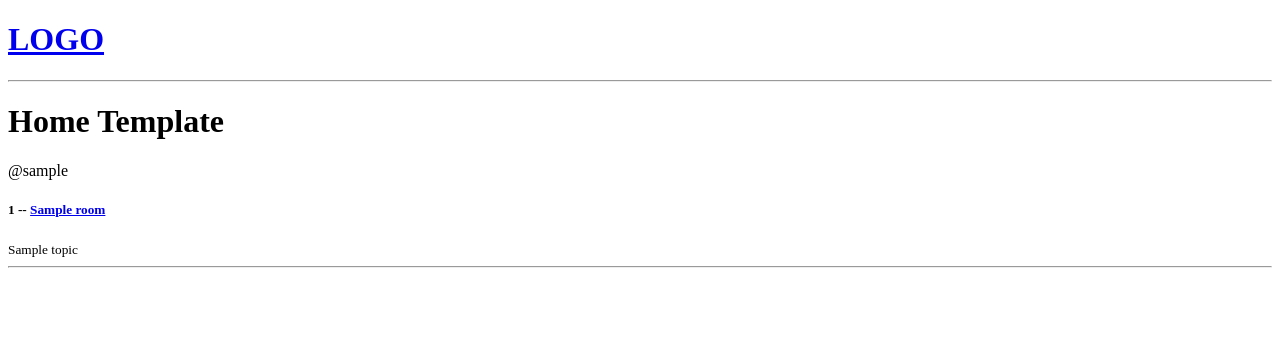
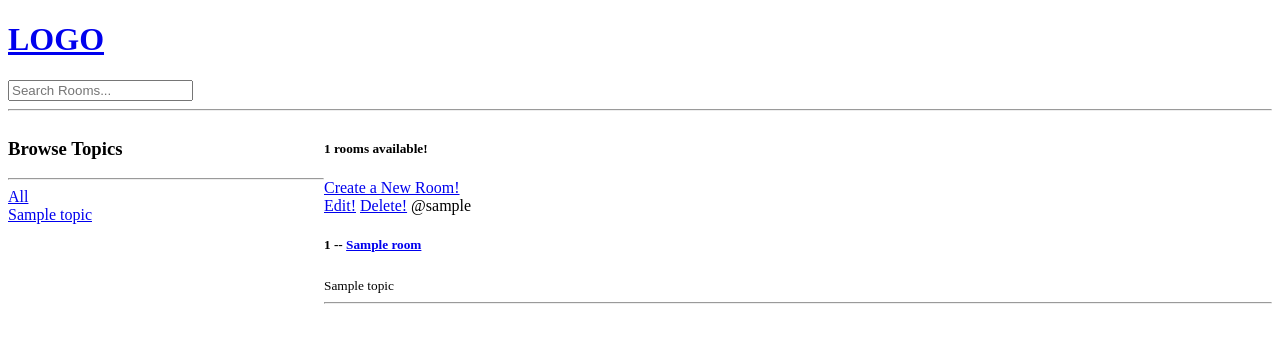
Before and after one commit to mahdiscorpio/study-budy, a Django app: template base/templates/base/home.html in a window 1280 px wide. Shown: the top 343 px of the page. Run offline with Django 3.2, Linux system fonts and the light colour scheme; the template is opened without the code that fills it: most values are stand-ins (such as "Sample title", 1, 10 or a date in 2020).

Commit message:
main   watched the tutorial till 2:21:00 (CRUD --- Search) Done

```diff
--- a/base/models.py
+++ b/base/models.py
@@ -19,6 +19,9 @@ class Room(models.Model):
     updated = models.DateTimeField(auto_now=True)
     created = models.DateTimeField(auto_now_add=True)
 
+    class Meta:
+        ordering = ['-updated', '-created']
+
     def __str__(self):
         return self.name
 
--- a/base/templates/base/home.html
+++ b/base/templates/base/home.html
@@ -2,21 +2,47 @@
 
 
 {% block content %}
-<h1>Home Template</h1>
+<style>
+    .home-container{
+        display: grid;
+        grid-template-columns: 1fr 3fr;
+    }
+</style>
+
+<div class="home-container">
 
 
-<div>
+  <div>
+    <h3>Browse Topics</h3>
+    <hr>
+    <div>
+        <a href="{% url 'home' %}">All</a>
+    </div>
+    {% for topic in topics %}
+      <div>
+        <a href="{% url 'home' %}?q={{topic.name}}">{{topic.name}}</a>
+      </div>
+    {% endfor %}
+  </div>
 
+
+  <div>
+    <h5>{{room_count}} rooms available!</h5>
+    <a href="{% url 'create-room' %}">Create a New Room!</a>
     <div>
-        {% for room in rooms %}
-            <div>
-                <span>@{{room.host.username}}</span>
-                <h5>{{room.id}}  -- <a href="{% url 'room' room.id %}">{{room.name}}</a></h5>
-                <small>{{room.topic.name}}</small>
-                <hr>
-            </div>
-        {% endfor %}
+      {% for room in rooms %}
+      <div>
+        <a href="{% url 'update-room' room.id %}">Edit!</a>
+        <a href="{% url 'delete-room' room.id %}">Delete!</a>
+        <span>@{{room.host.username}}</span>
+        <h5>
+          {{room.id}} -- <a href="{% url 'room' room.id %}">{{room.name}}</a>
+        </h5>
+        <small>{{room.topic.name}}</small>
+        <hr />
+      </div>
+      {% endfor %}
     </div>
-
+  </div>
 </div>
 {% endblock %}
--- a/base/templates/base/room.html
+++ b/base/templates/base/room.html
@@ -3,4 +3,6 @@
 
 {% block content %}
 <h1>{{room.name}}</h1>
+<hr>
+<p>{{room.description}}</p>
 {% endblock %}
--- a/base/urls.py
+++ b/base/urls.py
@@ -4,4 +4,7 @@ from . import views
 urlpatterns = [
     path('', views.home, name='home'),
     path('room/<str:pk>/', views.room, name='room'),
+    path('create-room/', views.createRoom, name='create-room'),
+    path('update-room/<str:pk>/', views.updateRoom, name='update-room'),
+    path('delete-room/<str:pk>/', views.deleteRoom, name='delete-room'),
 ]
--- a/templates/navbar.html
+++ b/templates/navbar.html
@@ -2,4 +2,8 @@
   <h1>LOGO</h1>
 </a>
 
+<form method="GET" action="{% url 'home' %}">
+  <input type="text" name="q" placeholder="Search Rooms...">
+</form>
+
 <hr />
```
Also changed, not shown: base/forms.py (added, +8 -0 lines), base/templates/base/delete.html (added, +13 -0 lines), base/templates/base/room_form.html (added, +14 -0 lines), base/views.py (+44 -3 lines).
